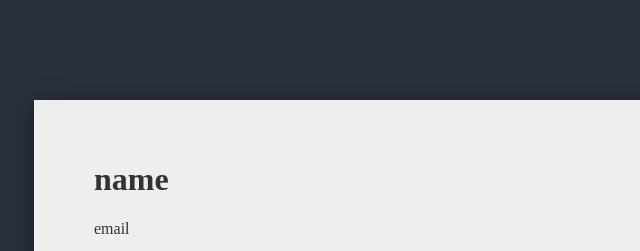
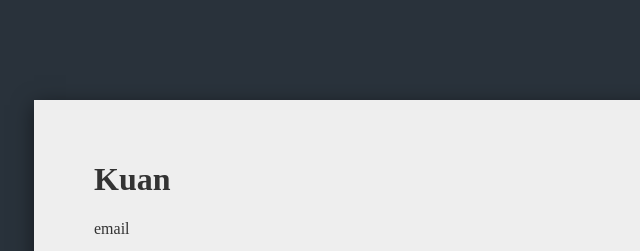
Before and after one commit to yucykuan/first-website, a plain HTML site: page index.html in a window 1280 px wide. Shown: the top 251 px of the page, 256-896 px from the left. Drawn offline with nearby package versions, Linux system fonts and the light colour scheme.

Commit message:
更新標題

```diff
--- a/index.html
+++ b/index.html
@@ -14,7 +14,7 @@
     <div class="cv">
 
         <header class="cv-header">
-            <h1 class="name">name</h1>
+            <h1 class="name">Kuan</h1>
             <P>email</P>
         </header>
         <section class="cv-body">
```
Lines whose indentation alone changed are shown as unchanged.
